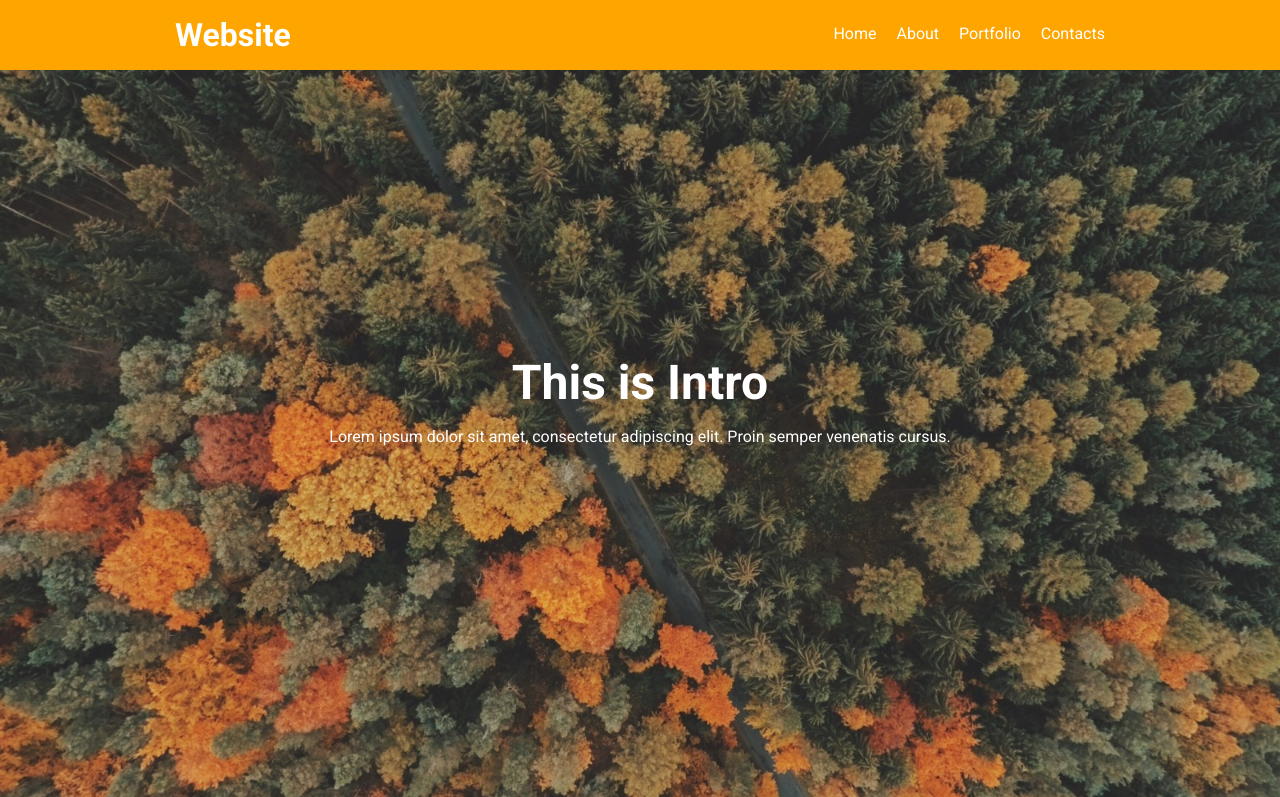
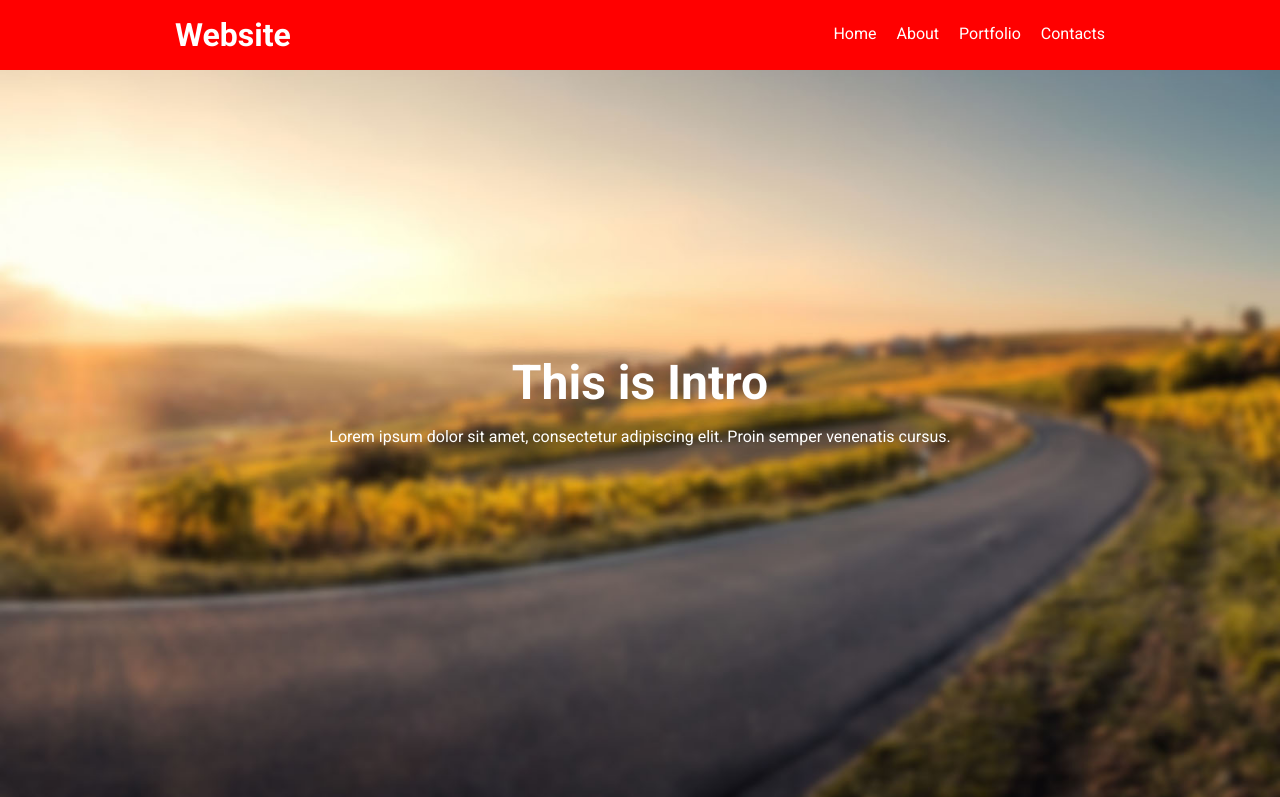
Before and after one commit to glinky/etic, a plain HTML site: page index.html in a window 1280 px wide. Shown: the top 797 px of the page. Drawn offline with Linux system fonts and the light colour scheme.

Commit message:
New template design

```diff
--- a/css/style.css
+++ b/css/style.css
@@ -72,10 +72,10 @@ input,textarea{font-size:inherit;font-family:inherit;}
 
 }
 
-.main-header{position:fixed;width:100%;top:0;left:0;padding:1em 0;background:orange;color:#FFF;z-index:99;}
+.main-header{position:fixed;width:100%;top:0;left:0;padding:1em 0;background:red;color:#FFF;z-index:99;}
 .main-menu{margin-top:0.5em;}
 .main-menu a{margin-left:1em;}
-.intro{position:relative;height:100vh;background:url(../img/intro.jpg) no-repeat center;background-size:cover;color:#FFF;text-align:center;}
+.intro{position:relative;height:100vh;background:url(../img/intro2.jpg) no-repeat center;background-size:cover;color:#FFF;text-align:center;}
 .intro header{position:relative;top:50%;transform: translateY(-50%);}
 .intro h2{font-size:3em;}
 .home-section{padding:3em 0;}
```
Also changed, not shown: index.html (+0 -1 lines), img/intro2.jpg (added).
